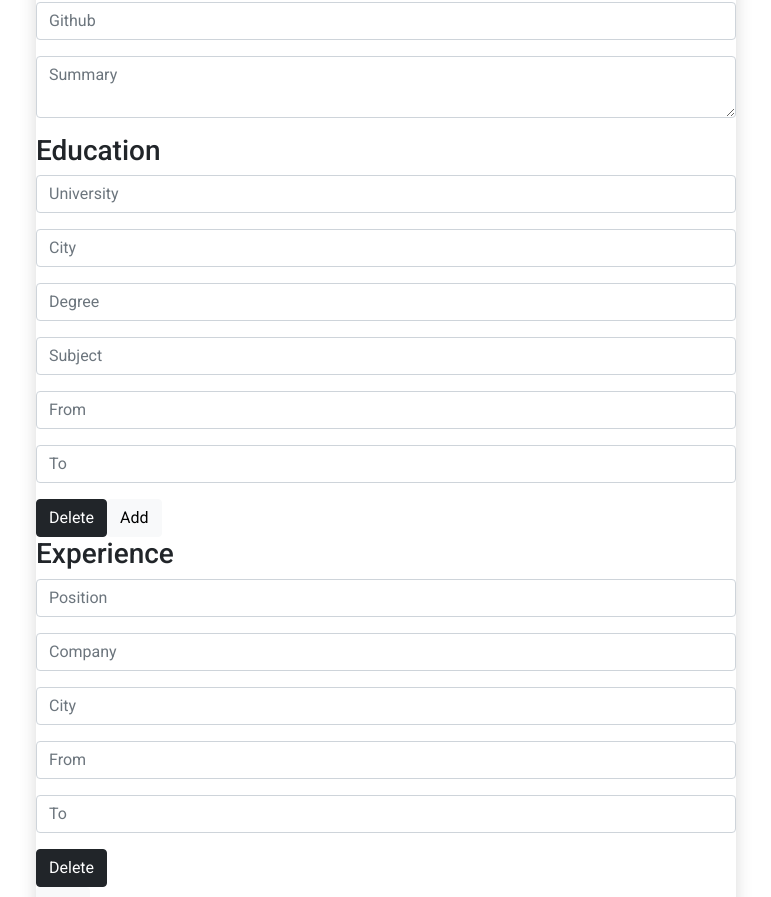
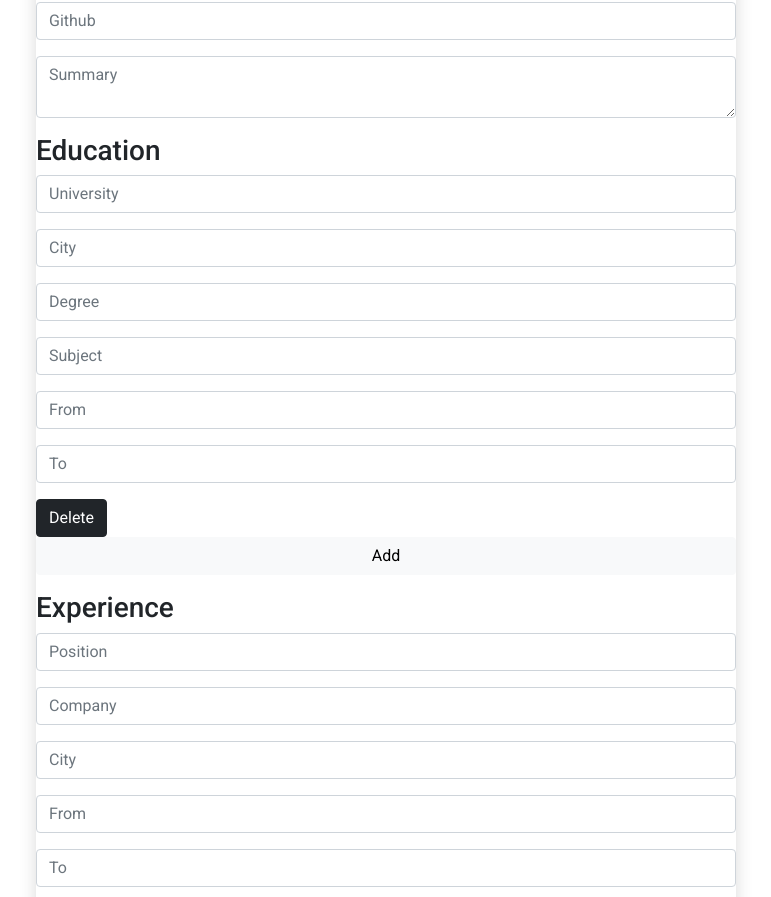
Before and after one commit to AidenM99/CV-Application, a React (Create React App) app: page / in a window 1280 px wide. Shown: the part 535-1432 px from the top of the page, without its empty margins (254-1025 px from the left). Built offline with nearby package versions, Linux system fonts and the light colour scheme.

Commit message:
Pass educationItem prop to educationItems to change input value when loading example CV. Minor styling changes

```diff
--- a/src/components/CVForm/Education.js
+++ b/src/components/CVForm/Education.js
@@ -11,18 +11,19 @@ const Education = ({
     <EducationItems
       id={educationItem.id}
       key={educationItem.id}
+      educationItem={educationItem}
       deleteEducation={deleteEducation}
       handleEducationChange={handleEducationChange}
     />
   ));
 
   return (
-    <section className="form-section education-section">
+    <section className="form-section education-section mb-3">
       <div className="section-heading-container">
         <h3 className="section-heading">Education</h3>
       </div>
       {educationItems}
-      <Button variant="light" onClick={addEducation}>
+      <Button variant="light w-100" onClick={addEducation}>
         Add
       </Button>
     </section>
--- a/src/components/CVForm/Experience.js
+++ b/src/components/CVForm/Experience.js
@@ -11,19 +11,20 @@ const Experience = ({
     <ExperienceItems
       id={experienceItem.id}
       key={experienceItem.id}
+      experienceItem={experienceItem}
       deleteExperience={deleteExperience}
       handleExperienceChange={handleExperienceChange}
     />
   ));
 
   return (
-    <section className="form-section experience-section">
+    <section className="form-section experience-section mb-3">
       <div className="section-heading-container">
         <h3 className="section-heading">Experience</h3>
       </div>
       {experienceItems}
       <div className="form-buttons">
-        <Button variant="light" onClick={addExperience}>
+        <Button variant="light w-100" onClick={addExperience}>
           Add
         </Button>
       </div>
--- a/src/components/CVForm/Personal.js
+++ b/src/components/CVForm/Personal.js
@@ -1,11 +1,14 @@
 import PersonalItems from "./PersonalItems";
 
-const Personal = ({ handlePersonalChange }) => {
+const Personal = ({ personalInfo, handlePersonalChange }) => {
   return (
-    <section className="form-section personal-section">
+    <section className="form-section personal-section mb-3">
       <div className="section-heading-container">
         <h3 className="section-heading">Personal</h3>
-        <PersonalItems handlePersonalChange={handlePersonalChange} />
+        <PersonalItems
+          personalInfo={personalInfo}
+          handlePersonalChange={handlePersonalChange}
+        />
       </div>
     </section>
   );
```
